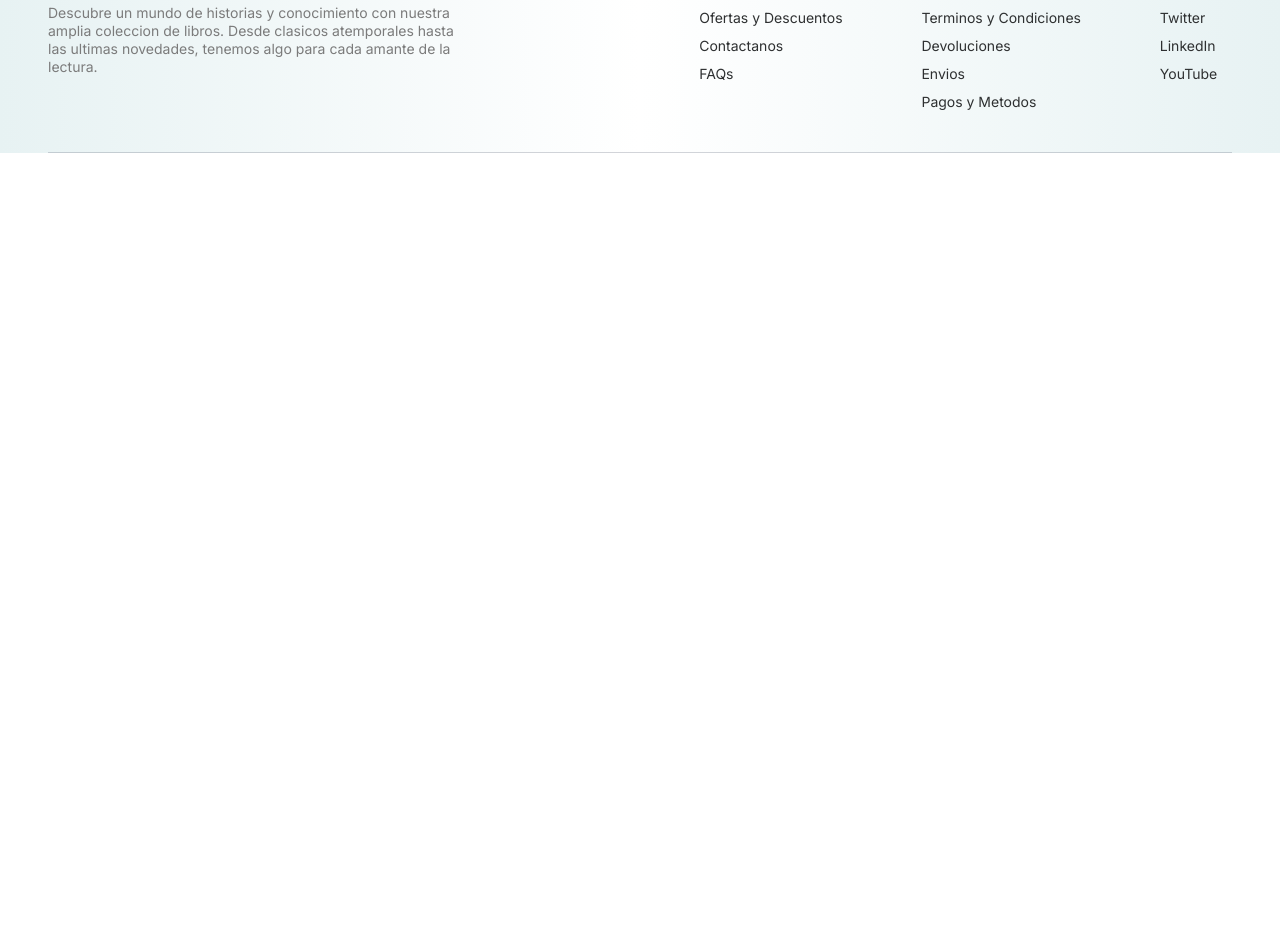
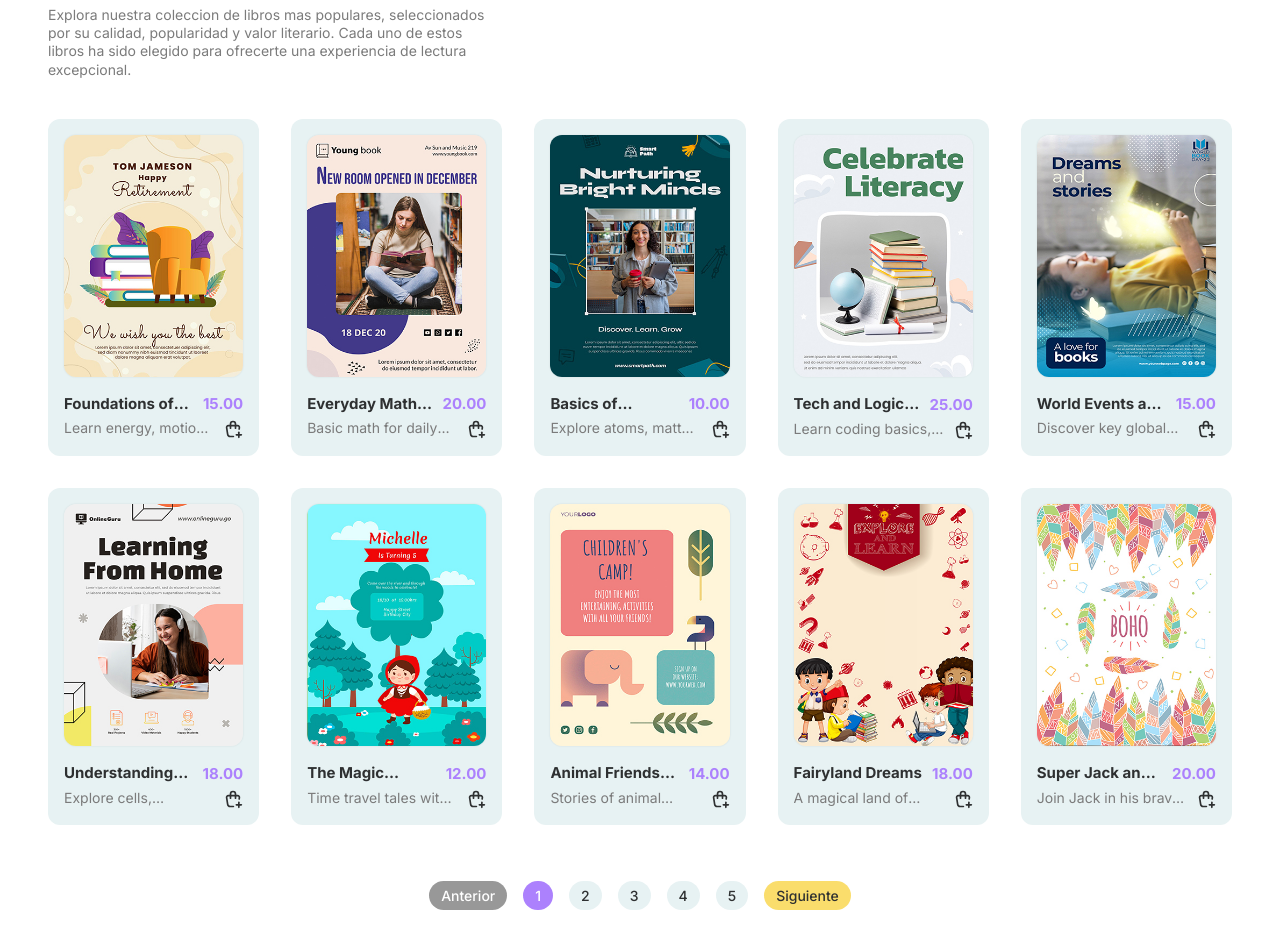
Before and after one commit to Avila-Pato/BookStore-React.js, a React (Vite) app: page /shop in a window 1280 px wide. Shown: the part 217-1152 px from the top of the page. Before the commit the page ends 800 px from the top, so only its background shows below. Built offline with nearby package versions, Linux system fonts and the light colour scheme.

Commit message:
Enhance Shop functionality with search filtering; update Header for search context management; add search state to ShopContext; improve Achievements component structure; refine Item component comments

```diff
--- a/src/components/Achievements.jsx
+++ b/src/components/Achievements.jsx
@@ -4,6 +4,7 @@ import { RiSecurePaymentLine } from "react-icons/ri";
 import { FaUsersLine } from "react-icons/fa6";
 import { TbLocation } from "react-icons/tb";
 const Achievements = () => {
+
   const statistics = [
     { label: "Libros Vendidos", value: "10.000" },
     { label: "Clientes Satisfechos", value: "50,000" },
--- a/src/components/Header.jsx
+++ b/src/components/Header.jsx
@@ -1,6 +1,6 @@
-import React, { useContext } from "react";
+import React, { useContext, useEffect } from "react";
 import { useState } from "react";
-import { Link } from "react-router-dom";
+import { Link, useLocation } from "react-router-dom";
 import logoImg from "../assets/logo.png";
 import userImg from "../assets/user.png";
 import { FaBars, FaBarsStaggered } from "react-icons/fa6";
@@ -13,7 +13,15 @@ const Header = () => {
   const [menuOpened, setMenuOpened] = useState(false);
   const [showSearch, setShowSearch] = useState(false);
 
-   const { navigate, user, setUser } = useContext(ShopContext);
+  const { navigate, user, setUser, searchQuery, setSearchQuery,} = useContext(ShopContext);
+
+  // Redireccionar a la pagina de busqueda
+  const isShopPage = useLocation().pathname.endsWith("/shop");
+  useEffect(() => {
+    if(searchQuery.length > 0 && !isShopPage){
+      navigate('/shop');;
+    }
+  })
 
 
   const toggleMenu = () => setMenuOpened((prev) => !prev);
@@ -51,6 +59,10 @@ const Header = () => {
           }`}
         >
           <input
+            // acttualiza el searchQuery cuando se escribe en el input desde shopContext hacia Shop.jsx
+            value={searchQuery}
+            onChange={(e) => setSearchQuery(e.target.value)}
+
             type="text"
             placeholder="Busca tu libro..."
             className="bg-transparent w-full text-sm outline-none pr-10 placeholder:text-gray-400"
--- a/src/components/Item.jsx
+++ b/src/components/Item.jsx
@@ -6,7 +6,7 @@ import { ShopContext } from '../context/ShopContext.jsx';
 const Item = ({book, fromHero}) => {
 
   const {navigate, currency} = useContext(ShopContext);
-
+// card de libros
   return book ? (
     <div className={`overflow-hidden sm:p-4 ${fromHero ?
       "bg-white" : "sm:bg-primary"} rounded-xl` }>
--- a/src/context/ShopContext.jsx
+++ b/src/context/ShopContext.jsx
@@ -9,6 +9,8 @@ export const ShopContextProvider = ({ children }) => {
   const navigate = useNavigate();
   const [books, setBooks] = useState([]);
   const [user, setUser] = useState(null);
+  const [searchQuery, setSearchQuery] = useState("");
+
   const currency = import.meta.env.VITE_CURRENCY;
 
   // Mock data fetch
@@ -26,6 +28,8 @@ export const ShopContextProvider = ({ children }) => {
     user,
     setUser,
     currency,
+    searchQuery,
+    setSearchQuery,
   };
 
   return (
--- a/src/pages/Shop.jsx
+++ b/src/pages/Shop.jsx
@@ -1,9 +1,86 @@
-import React from 'react'
+import React, { useContext, useEffect, useState } from "react";
+import Title from "../components/Title";
+import Item from "../components/Item";
+import { ShopContext } from "../context/ShopContext";
 
 const Shop = () => {
+  const { books, searchQuery } = useContext(ShopContext);
+  const [filteredBooks, setfilteredBooks] = useState([]);
+  const [CurrentPage, setCurrentPage] = useState(1);
+  const itemsPerPage = 10;
+
+  // Filter books based on search query
+  useEffect(() => {
+    if (searchQuery) {
+      const lowerCaseQuery = searchQuery.toLowerCase();
+      const filtered = books?.filter((book) =>
+        book.name.toLowerCase().includes(lowerCaseQuery)
+      );
+      setfilteredBooks(filtered);
+    } else {
+      setfilteredBooks(books);
+    }
+    setCurrentPage(1); // resetear la pagina actual al filtrar
+  }, [books, searchQuery]);
+
+  const totalPages = Math.ceil(
+    filteredBooks.filter((b) => b.inStock).length / itemsPerPage
+  );
+
   return (
-    <div>Shop</div>
-  )
-}
+    <div className="max-padd-container py-16 pt-28">
+      <Title
+        title1={"Todos Los "}
+        title2={" Libros"}
+        titleStyles={"pb-10"}
+        para={
+          "Explora nuestra coleccion de libros mas populares, seleccionados por su calidad, popularidad y valor literario. Cada uno de estos libros ha sido elegido para ofrecerte una experiencia de lectura excepcional."
+        }
+      />
+      <div className="grid grid-cols-2 md:grid-cols-3 lg:grid-cols-4 xl:grid-cols-5 gap-5 sm:gap-8">
+        {filteredBooks.length > 0 ? (
+          filteredBooks
+            .filter((book) => book.inStock)
+            .slice((CurrentPage - 1) * itemsPerPage, CurrentPage * itemsPerPage)
+            .map((book) => <Item key={book._id} book={book} />)
+        ) : (
+          <h4 className="h4">No hay libros disponibles</h4>
+        )}
+      </div>
+      {/* Paginacion */}
+      <div className="flexCenter flex-wrap  sm:gap-4 mt-14 mb-10">
+        <button
+          disabled={CurrentPage === 1}
+          onClick={() => setCurrentPage((prevPage) => prevPage - 1)}
+          className={` ${
+            CurrentPage === 1 && "opacity-50 cursor-not-allowed"
+          } btn-dark !py-1 !px-3`}
+        >
+          Anterior
+        </button>
+        {Array.from({ length: totalPages }, (_, index) => (
+          <button
+            key={index + 1}
+            onClick={() => setCurrentPage(index + 1)}
+            className={`${
+              CurrentPage === index + 1 && "bg-secondary  !text-white"
+            } btn-light   !py-1 !px-3`}
+          >
+            {index + 1}
+          </button>
+        ))}
+        <button
+          disabled={CurrentPage === totalPages}
+          onClick={() => setCurrentPage((prevPage) => prevPage + 1)}
+          className={` ${
+            CurrentPage === totalPages && "opacity-50 cursor-not-allowed"
+          } btn-white bg-tertiary  !py-1 !px-3`}
+        >
+          Siguiente
+        </button>
+      </div>
+    </div>
+  );
+};
 
-export default Shop
+export default Shop;
```
